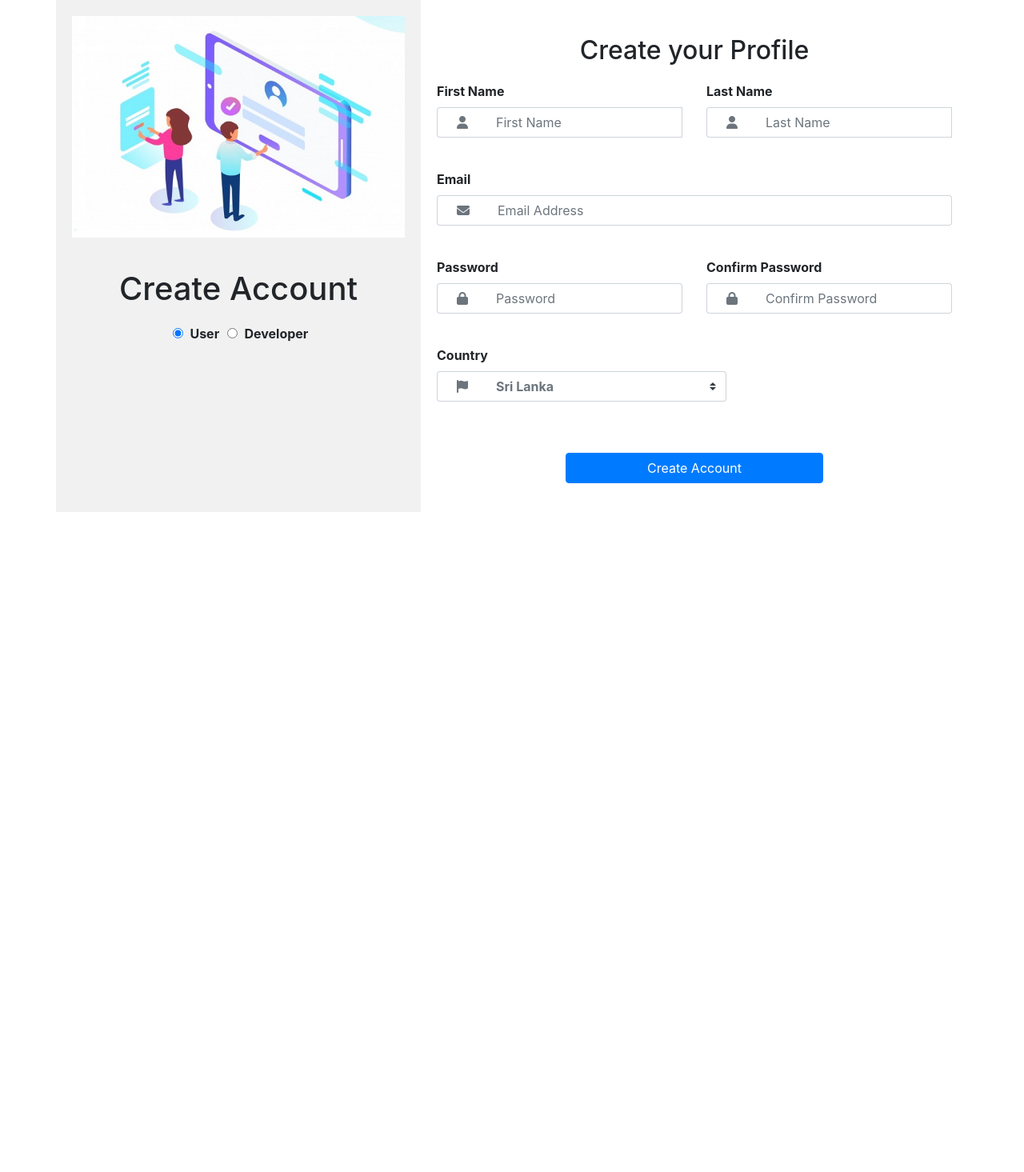
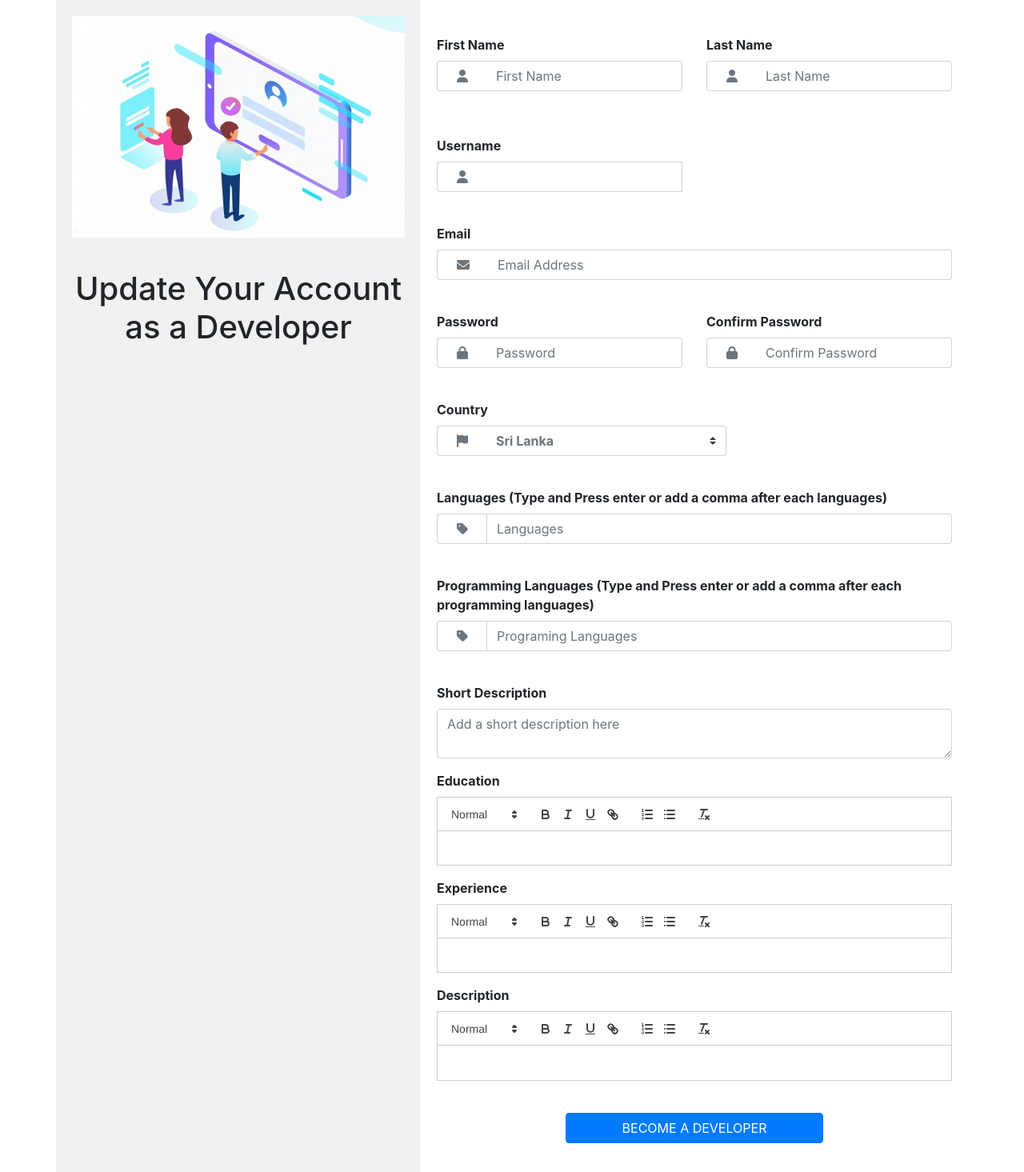
Before and after one commit to LakruwanJ/SoftDex, a PHP site: page /pages/BecomeDev.php in a window 1280 px wide. Shown: the part 96-1561 px from the top of the page at 80% size. Before the commit the page ends 736 px from the top, so only its background shows below. Run offline with PHP 8.4, Linux system fonts and the light colour scheme; some libraries are stand-ins or nearby versions.

Commit message:
Become a developer page, Create Account Page

```diff
--- a/pages/BecomeDev.php
+++ b/pages/BecomeDev.php
@@ -13,6 +13,9 @@
 
         <script src="https://cdn.quilljs.com/1.3.6/quill.js"></script>
 
+        <link rel="stylesheet" href="https://cdn.jsdelivr.net/npm/@yaireo/tagify@4.3.1/dist/tagify.css">
+        <script src="https://cdn.jsdelivr.net/npm/@yaireo/tagify@4.3.1/dist/tagify.min.js"></script>
+
         <script src="../JS/CreateAccount.js"></script>
     </head>
     <body>
@@ -21,25 +24,18 @@
         </div>
 
         <div class="container">
-            <form action="../Process/CreateAccountProcess.php" method="post">
+            <form action="../Process/BecomeDevProcess.php" class="needs-validation" method="post">
                 <div class="row">
                     <div class="left-side">
 
                         <img src="../img/createProfile/registration-form.jpg" alt="" class="img-fluid mb-3 d-none d-md-block">
                         <br>
-                        <h1>Create Account</h1>
+                        <h1>Update Your Account as a Developer </h1>
+
+
 
                         <div class="container">
                             <div class="form-group">
-
-                                <label>
-                                    <input type="radio" name="category" value="user" onclick="toggleFields()" checked > User
-                                </label>
-
-                                <label>
-                                    <input type="radio" name="category" value="developer" onclick="toggleFields()" > Developer
-                                </label>
-
 
                             </div>
                         </div>
@@ -47,21 +43,12 @@
 
                     <div class="right-side">
 
-
-
-                        <div id="userFields" ><br>
-                            <h2>Create your Profile</h2>
-
-                              <div class="form-group">
-
-                                  <input type="hidden" name="user"  id="hiddenuser">
-
-                        </div>
+                        <div id="developerFields" ><br>
 
                             <!--First Name-->
                             <div class="form-group">
                                 <div class="row">
-                                    <div class="input-group col-lg-6 mb-4">
+                                    <div class="input-group col-lg-6 mb-2">
                                         <label for="firstname">First Name</label>
                                         <div class="input-group">
                                             <div class="input-group-prepend">
@@ -69,13 +56,13 @@
                                                     <i class="fa fa-user text-muted"></i>
                                                 </span>
                                             </div>
-                                            <input id="firstName" type="text" name="firstname" placeholder="First Name" class="form-control bg-white border-left-0 border-md" oninput="validateName('firstName')">
-                                            <p id="firstNameError" style="color: red;"></p>
-                                        </div>
+                                            <input id="firstName" type="text" name="firstname" placeholder="First Name" class="form-control bg-white border-left-0 border-md" oninput="validateName('firstName')" >
+
                                         </div>
 
+                                    </div>
                                     <!--Last Name-->
-                                    <div class="input-group col-lg-6 mb-4">
+                                    <div class="input-group col-lg-6 mb-2">
                                         <label for="lastname">Last Name</label>
                                         <div class="input-group">
                                             <div class="input-group-prepend">
@@ -83,8 +70,39 @@
                                                     <i class="fa fa-user text-muted"></i>
                                                 </span>
                                             </div>
-                                            <input id="lastName" type="text" name="lastname" placeholder="Last Name" class="form-control bg-white border-left-0 border-md" oninput="validateName('lastName')">
+                                            <input id="lastName" type="text" name="lastname" placeholder="Last Name" class="form-control bg-white border-left-0 border-md" oninput="validateName('lastName')" >
+
+                                        </div>
+                                    </div>
+                                </div>
+                            </div>
+                            <div class="form-group">
+                                <div class="row">
+                                    <div class="input-group col-lg-6">
+                                        <p id="firstNameError" style="color: red;"></p>
+
+                                    </div>
+                                    <!--Last Name-->
+                                    <div class="input-group col-lg-6">
                                         <p id="lastNameError" style="color: red;"></p>
+                                    </div>
+                                </div>
+                            </div>
+
+
+                            <!--username-->
+                            <div class="form-group">
+                                <div class="row">
+                                    <div class="input-group col-lg-6 mb-4">
+                                        <label for="firstname">Username</label>
+                                        <div class="input-group">
+                                            <div class="input-group-prepend">
+                                                <span class="input-group-text bg-white px-4 border-md border-right-0">
+                                                    <i class="fa fa-user text-muted"></i>
+                                                </span>
+                                            </div>
+                                            <input id="firstName" type="text" name="user" class="form-control bg-white border-left-0 border-md" disabled>
+                                            <p id="firstNameError" style="color: red;"></p>
                                         </div>
                                     </div>
                                 </div>
@@ -179,147 +195,55 @@
                                 </div>
                             </div>
 
-
-                            <!--Add a profile pic
-                            <div class="form-group">
-                                <label for="profilepic">Profile Picture</label>
-                                <input type="file" id="profilepic" name="profilepic" class="form-control-file">
-                            </div>-->
-                        </div>
-
-                        <div id="developerFields" style="display: none;">
-                            <h2>Update your profile as a developer</h2>
-
-
-                            <!--First Name-->
+                            <!--languages-->
                             <div class="form-group">
                                 <div class="row">
-                                    <div class="input-group col-lg-6 mb-4">
-                                        <label for="firstname">First Name</label>
+
+                                    <div class="col-lg-12 mb-4">
+                                        <label for="tags">Languages (Type and Press enter or add a comma after each languages) </label>
                                         <div class="input-group">
                                             <div class="input-group-prepend">
                                                 <span class="input-group-text bg-white px-4 border-md border-right-0">
-                                                    <i class="fa fa-user text-muted"></i>
+                                                    <i class="fa fa-tag text-muted"></i>
                                                 </span>
                                             </div>
-                                            <input id="firstName" type="text" name="firstname" placeholder="First Name" class="form-control bg-white border-left-0 border-md" oninput="validateName('firstName')">
-                                            <p id="firstNameError" style="color: red;"></p>
-                                        </div>
+                                            <input name="lang" id="lang" placeholder="Languages"  class="form-control" >
                                         </div>
 
-                                    <!--Last Name-->
-                                    <div class="input-group col-lg-6 mb-4">
-                                        <label for="lastname">Last Name</label>
-
-                                        <div class="input-group">
-                                            <div class="input-group-prepend">
-                                                <span class="input-group-text bg-white px-4 border-md border-right-0">
-                                                    <i class="fa fa-user text-muted"></i>
-                                                </span>
-                                            </div>
-                                            <input id="lastName" type="text" name="lastname" placeholder="Last Name" class="form-control bg-white border-left-0 border-md" oninput="validateName('lastName')">
-                                            <p id="lastNameError" style="color: red;"></p>
-                                        </div>
                                     </div>
                                 </div>
                             </div>
 
-                            <!--Email-->
+                            <!--programming Languages-->
                             <div class="form-group">
                                 <div class="row">
-                                    <div class="input-group col-lg-12 mb-4">
-                                        <label for="email">Email</label>
+
+                                    <div class="col-lg-12 mb-4">
+                                        <label for="tags"> Programming Languages (Type and Press enter or add a comma after each programming languages) </label>
                                         <div class="input-group">
                                             <div class="input-group-prepend">
                                                 <span class="input-group-text bg-white px-4 border-md border-right-0">
-                                                    <i class="fa fa-envelope text-muted"></i>
+                                                    <i class="fa fa-tag text-muted"></i>
                                                 </span>
                                             </div>
-                                            <input id="email" type="email" name="email" placeholder="Email Address" class="form-control bg-white border-left-0 border-md">
+                                            <input name="prolang" id="prolang" placeholder="Programing Languages"  class="form-control" >
                                         </div>
+
                                     </div>
                                 </div>
                             </div>
 
-
-                            <!--password-->
+                            <!--ShortDescription-->
                             <div class="form-group">
-                                <div class="row">
-                                    <div class="input-group col-lg-6 mb-4">
-                                        <label for="password">Password</label>
-                                        <div class="input-group">
-                                            <div class="input-group-prepend">
-                                                <span class="input-group-text bg-white px-4 border-md border-right-0">
-                                                    <i class="fa fa-lock text-muted"></i>
-                                                </span>
-                                            </div>
-                                            <input id="password" type="password" name="password" placeholder="Password" class="form-control bg-white border-left-0 border-md">
-                                        </div>
+                                <label for="shortDescription">Short Description</label>
+                                <textarea id="shortDescription" name="shortDescription" placeholder="Add a short description here" class="form-control"></textarea>
                             </div>
 
-
-                                    <!-- Password Confirmation-->
-                                    <div class="input-group col-lg-6 mb-4">
-                                        <label for="confirmpassword">Confirm Password</label>
-                                        <div class="input-group">
-                                            <div class="input-group-prepend">
-                                                <span class="input-group-text bg-white px-4 border-md border-right-0">
-                                                    <i class="fa fa-lock text-muted"></i>
-                                                </span>
-                                            </div>
-                                            <input id="passwordConfirmation" type="password" name="passwordConfirmation" placeholder="Confirm Password" class="form-control bg-white border-left-0 border-md">
-                                        </div>
-                                    </div>
-
-                                </div>
-                            </div>
-
-                            <!-- country -->
+                            <!--Education-->
                             <div class="form-group">
-                                <div class="row">
-
-                                    <div class="input-group col-lg-12 mb-4">
-                                        <label for="country">Country</label>
-                                        <div class="input-group">
-                                            <div class="input-group-prepend">
-                                                <span class="input-group-text bg-white px-4 border-md border-right-0">
-                                                    <i class="fa fa-flag text-muted"></i>
-                                                </span>
-                                            </div>
-                                            <select id="country" name="country" style="max-width: 300px" class="custom-select form-control bg-white border-left-0 border-md h-100 font-weight-bold text-muted">
-                                                <option value="">Sri Lanka</option>
-                                                <option value="">America</option>
-                                                <option value="">Austraila</option>
-                                                <option value="">Bangladesh</option>
-                                                <option value="">Brazil</option>
-                                                <option value="">Canada</option>
-                                                <option value="">China</option>
-                                                <option value="">Denmark</option>
-                                                <option value="">France</option>
-                                                <option value="">Germany</option>
-                                                <option value="">India</option>
-                                                <option value="">Iraq</option>
-                                                <option value="">Canada</option>
-                                                <option value="">Nepal</option>
-                                                <option value="">America</option>
-                                                <option value="">Japan</option>
-                                                <option value="">India</option>
-                                                <option value="">Austraila</option>
-                                                <option value="">Vietnam</option>
-
-                                            </select>
-                                        </div>
-                                    </div>
-                                </div>
-                            </div>
-
-
-
-                            <!--Skills/Expertise-->
-                            <div class="form-group">
-                            <label for="skills">Skills/Expertise</label>
-                            <div id="editor-container" name="skills" ></div>
-                            <input type="hidden" name="skills" id="hiddenskills">
+                                <label for="education">Education</label>
+                                <div id="editor-container" name="education" ></div>
+                                <input type="hidden" name="education" id="hiddenskills">
 
                             </div>
 
@@ -331,27 +255,29 @@
 
                             </div>
 
+                            <!--Description-->
+                            <div class="form-group">
+                                <label for="Description">Description</label>
+                                <div id="editor-container2" ></div>
+                                <input type="hidden" name="Description" id="hiddenDescription">
+
+                            </div>
+
+
+
                             <!--Add a profile pic
                             <div class="form-group">
                                 <label for="profilepic">Profile Picture</label>
                                 <input type="file" id="profilepic" name="profilepic" class="form-control-file">
                             </div>-->
-
-
-
                         </div>
-
 
                         <br>
                         <div class="form-group text-center">
                             <div class="d-flex justify-content-center">
-                                <button type="submit" id="createAccountBtn" class="btn btn-primary w-50" name="create">Create Account</button>
+                                <button type="submit" id="createAccountBtn" class="btn btn-primary w-50" name="BecomeaDeveloper">BECOME A DEVELOPER</button>
                             </div>
                         </div>
-
-
-
-
 
 
 
@@ -363,6 +289,18 @@
         </div>
 
 
+
+
+
+        <script>
+            new Tagify(document.querySelector('input[name=lang]'), {
+            });
+        </script>
+
+        <script>
+            new Tagify(document.querySelector('input[name=prolang]'), {
+            });
+        </script>
 
 
         <script>
@@ -387,13 +325,19 @@
             var quillExperience = new Quill('#editor-container1', {
                 theme: 'snow'
             });
+            var quillDescription = new Quill('#editor-container2', {
+                theme: 'snow'
+            });
+
 
             document.querySelector('form').addEventListener('submit', function () {
                 var skillContent = quillSkill.root.innerHTML;
                 var experienceContent = quillExperience.root.innerHTML;
+                var descriptionContent = quillDescription.root.innerHTML;
 
                 document.getElementById("hiddenskills").value = skillContent;
                 document.getElementById("hiddenexperience").value = experienceContent;
+                document.getElementById("hiddenDescription").value = descriptionContent;
             });
         </script>
 
```
Also changed, not shown: other parts of pages/BecomeDev.php (+21 -23 lines), Process/BecomeDevProcess.php (added, +45 -0 lines), pages/CreateAccount.php (+19 -19 lines). Lines whose indentation alone changed are shown as unchanged.
